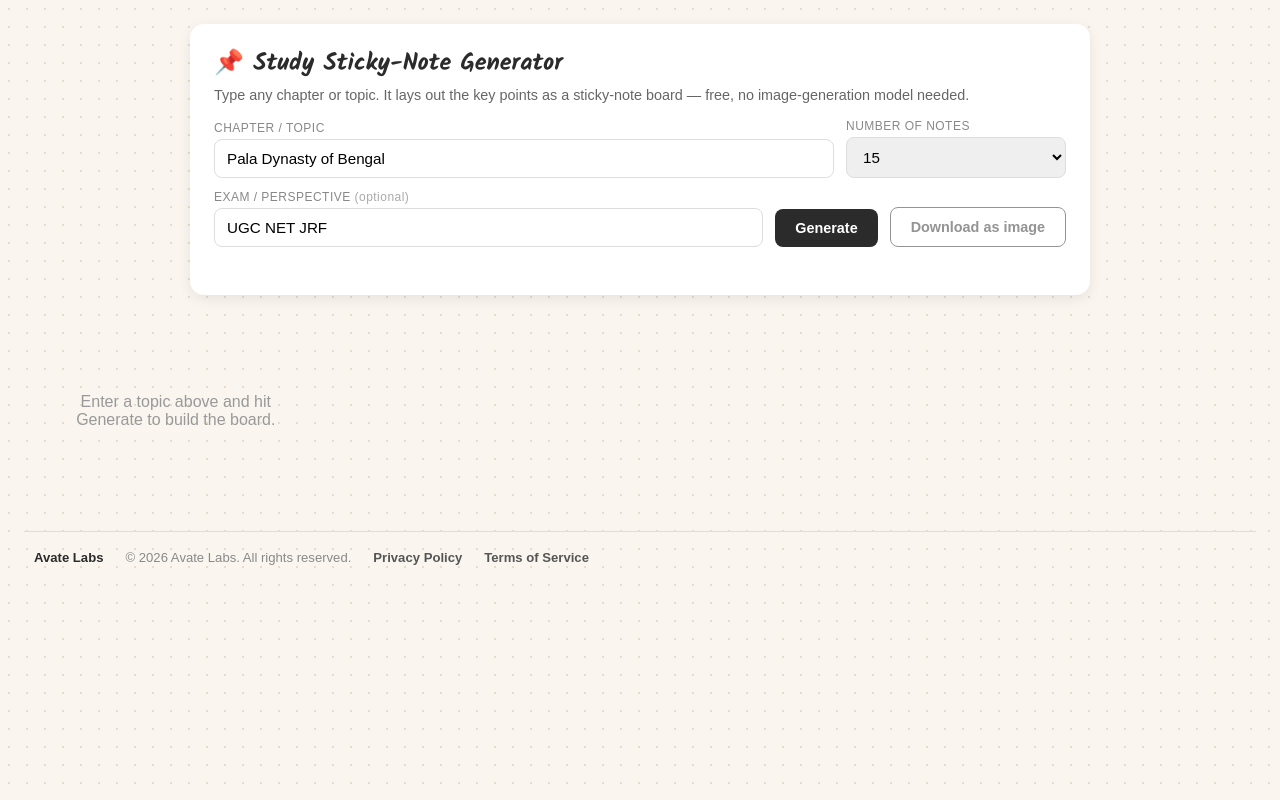
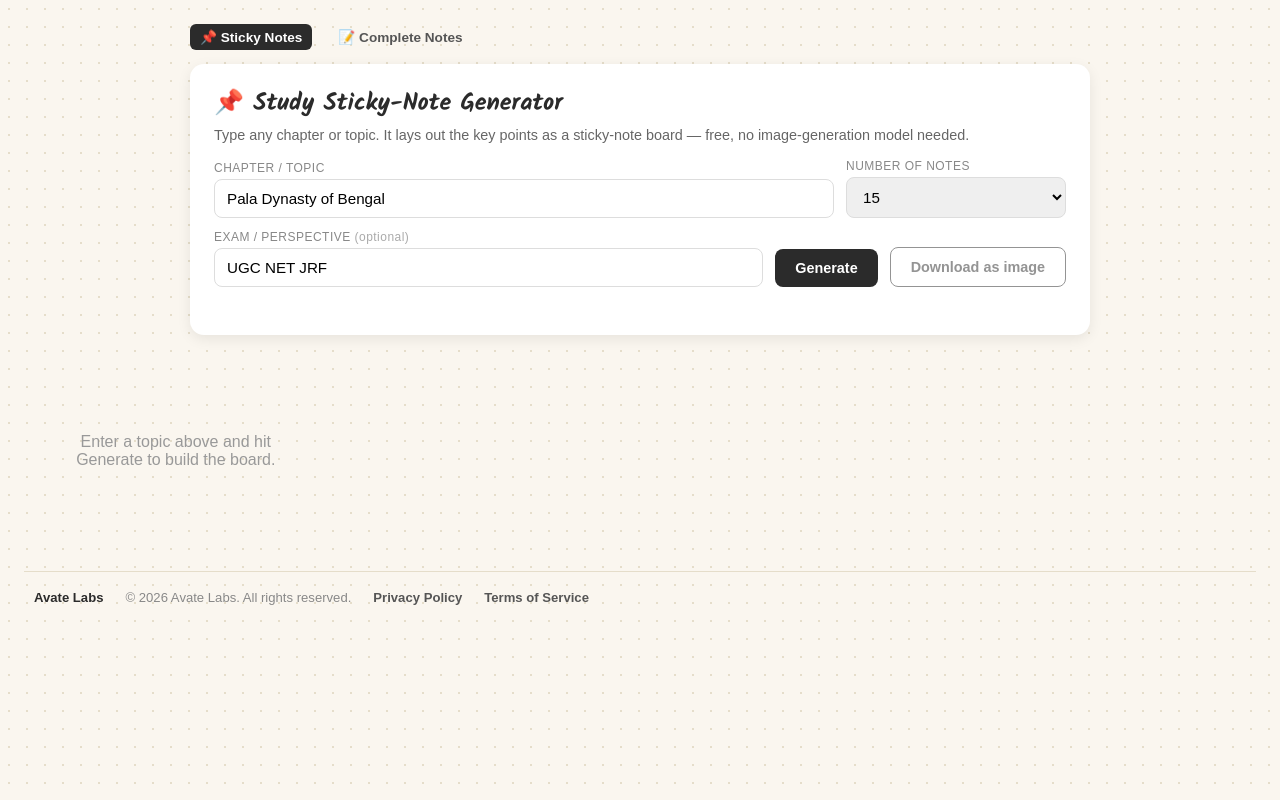
Before and after one commit to Zeitai/Sticky-notes, a website: page public/index.html in a window 1280 px wide. Drawn offline with nearby package versions, Linux system fonts and the light colour scheme.

Commit message:
Update index.html

```diff
--- a/public/index.html
+++ b/public/index.html
@@ -27,6 +27,9 @@
     color:var(--ink);
     padding:24px;
   }
+  .site-nav{ max-width:900px; margin:0 auto 14px auto; display:flex; gap:16px; font-family:sans-serif; font-size:0.85rem; }
+  .site-nav a{ color:#555; text-decoration:none; font-weight:600; padding:5px 10px; border-radius:6px; }
+  .site-nav a.active{ background:#2b2b2b; color:#fff; }
   .controls{
     max-width:900px;
     margin:0 auto 28px auto;
@@ -145,6 +148,11 @@
       <feDisplacementMap in="SourceGraphic" in2="noise" scale="2.6"/>
     </filter>
   </svg>
+
+  <nav class="site-nav">
+    <a href="/" class="active">📌 Sticky Notes</a>
+    <a href="/notes.html">📝 Complete Notes</a>
+  </nav>
 
   <div class="controls">
     <h1>📌 Study Sticky-Note Generator</h1>
```
